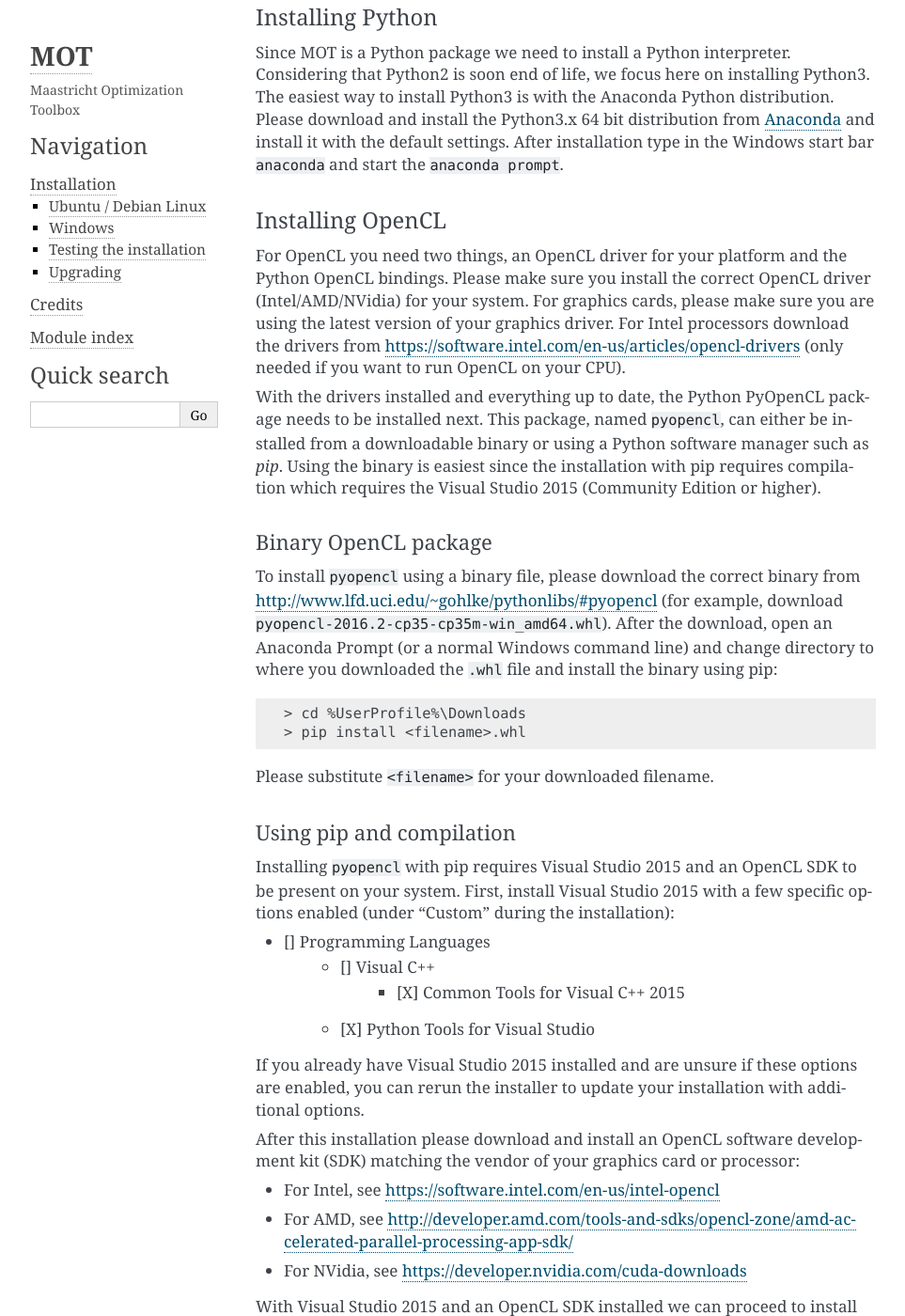
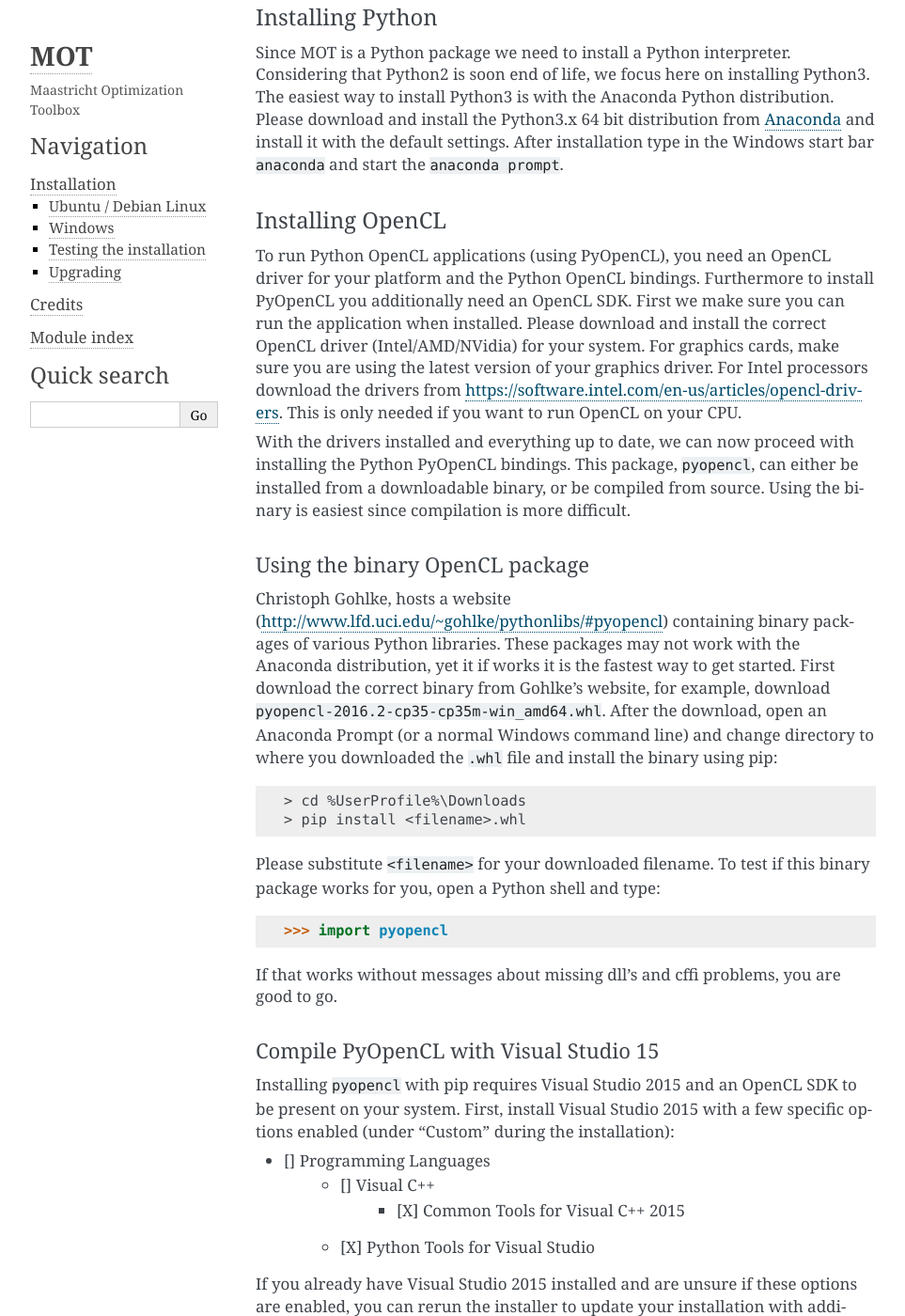
Before and after one commit to robbert-harms/MOT, a Sphinx documentation site: the page built from docs/install.rst, in a window 1280 px wide and 1400 px high, scrolled down 886 px. Shown: the whole window at 94% size, without its empty margins (148-1111 px from the left). Built offline with Sphinx 7.4.7, drawn with Linux system fonts in a browser that asks for light colours; some of the changed text lies outside the part shown.

Commit message:
Updates to the install guide

```diff
--- a/docs/install.rst
+++ b/docs/install.rst
@@ -55,19 +55,22 @@ After installation type in the Windows start bar ``anaconda`` and start the ``an
 
 Installing OpenCL
 -----------------
-For OpenCL you need two things, an OpenCL driver for your platform and the Python OpenCL bindings.
-Please make sure you install the correct OpenCL driver (Intel/AMD/NVidia) for your system. For graphics cards, please make sure you are using the
-latest version of your graphics driver. For Intel processors download the drivers from https://software.intel.com/en-us/articles/opencl-drivers (only needed
-if you want to run OpenCL on your CPU).
+To run Python OpenCL applications (using PyOpenCL), you need an OpenCL driver for your platform and the Python OpenCL bindings.
+Furthermore to install PyOpenCL you additionally need an OpenCL SDK. First we make sure you can run the application when installed.
+Please download and install the correct OpenCL driver (Intel/AMD/NVidia) for your system. For graphics cards, make sure you are using the
+latest version of your graphics driver. For Intel processors download the drivers from https://software.intel.com/en-us/articles/opencl-drivers. This is only needed
+if you want to run OpenCL on your CPU.
 
-With the drivers installed and everything up to date, the Python PyOpenCL package needs to be installed next.
-This package, named ``pyopencl``, can either be installed from a downloadable binary or using a Python software manager such as *pip*.
-Using the binary is easiest since the installation with pip requires compilation which requires the Visual Studio 2015 (Community Edition or higher).
+With the drivers installed and everything up to date, we can now proceed with installing the Python PyOpenCL bindings.
+This package, ``pyopencl``, can either be installed from a downloadable binary, or be compiled from source.
+Using the binary is easiest since compilation is more difficult.
 
-Binary OpenCL package
-^^^^^^^^^^^^^^^^^^^^^
-To install ``pyopencl`` using a binary file, please download the correct binary from http://www.lfd.uci.edu/~gohlke/pythonlibs/#pyopencl
-(for example, download ``pyopencl-2016.2-cp35-cp35m-win_amd64.whl``). After the download, open an Anaconda Prompt (or a normal Windows command line) and
+Using the binary OpenCL package
+^^^^^^^^^^^^^^^^^^^^^^^^^^^^^^^
+Christoph Gohlke, hosts a website (http://www.lfd.uci.edu/~gohlke/pythonlibs/#pyopencl) containing binary packages of various Python libraries.
+These packages may not work with the Anaconda distribution, yet it if works it is the fastest way to get started.
+First download the correct binary from Gohlke's website, for example, download ``pyopencl-2016.2-cp35-cp35m-win_amd64.whl``.
+After the download, open an Anaconda Prompt (or a normal Windows command line) and
 change directory to where you downloaded the ``.whl`` file and install the binary using pip:
 
 .. code-block:: none
@@ -75,11 +78,17 @@ change directory to where you downloaded the ``.whl`` file and install the binar
     > cd %UserProfile%\Downloads
     > pip install <filename>.whl
 
-Please substitute ``<filename>`` for your downloaded filename.
+Please substitute ``<filename>`` for your downloaded filename. To test if this binary package works for you, open a Python shell and type:
+
+.. code-block:: python
+
+    >>> import pyopencl
+
+If that works without messages about missing dll's and cffi problems, you are good to go.
 
 
-Using pip and compilation
-^^^^^^^^^^^^^^^^^^^^^^^^^
+Compile PyOpenCL with Visual Studio 15
+^^^^^^^^^^^^^^^^^^^^^^^^^^^^^^^^^^^^^^
 Installing ``pyopencl`` with pip requires Visual Studio 2015 and an OpenCL SDK to be present on your system.
 First, install Visual Studio 2015 with a few specific options enabled (under "Custom" during the installation):
 
@@ -112,7 +121,9 @@ If this completes without errors, PyOpenCL is installed. If you get compilation
     > pip install pyopencl
 
 The paths listed here assume an NVidia system. Please adapt the paths to your own system. The ``INCLUDE`` path should contain the file ``CL\cl.h`` and the ``LIB`` path
-should contain ``OpenCL.lib``. If all goes well, pyopencl will be compiled and installed to your system.
+should contain ``OpenCL.lib``. If all goes well, PyOpenCL will be compiled and installed to your system.
+
+If this still does not work, you can try one of the installation walkthroughs on https://wiki.tiker.net/PyOpenCL/Installation/Windows.
 
 
 .. _install_mot:
@@ -137,7 +148,6 @@ Open a Python shell. In Windows you can do this using a the Anaconda Prompt and
     >>> list(map(str, devices))
 
 If you get no errors and the output is a list of CL environments, MOT is successfully installed.
-
 
 
 Upgrading
```
Also changed, not shown: other parts of docs/install.rst (+1 -1 lines), README.rst (+4 -3 lines).
